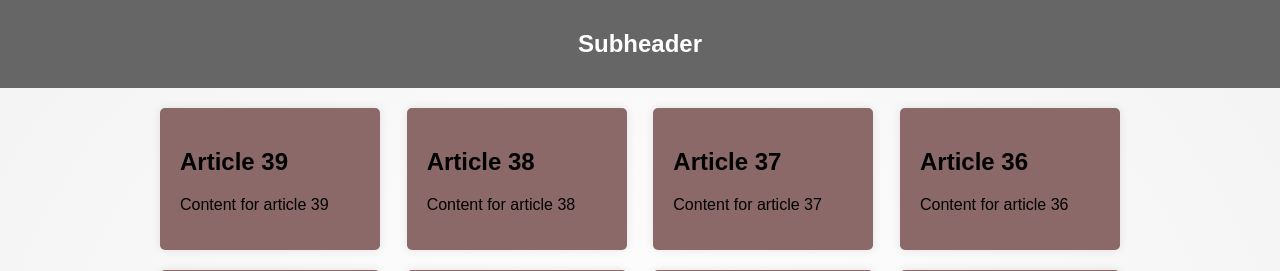
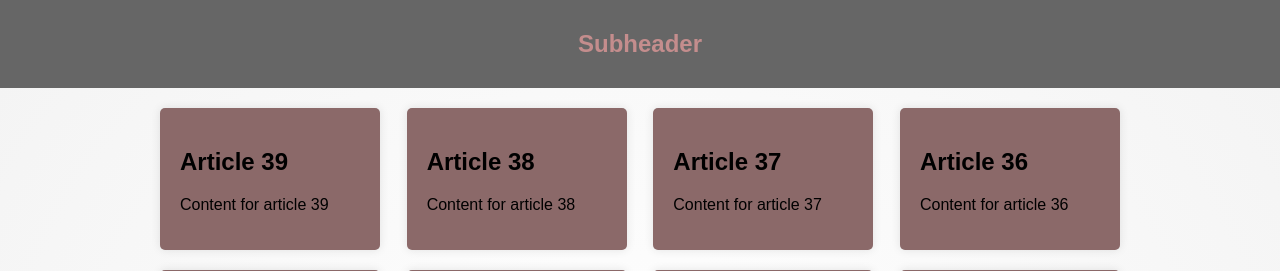
Before and after one commit to Guimill/MyFan, a Django app: page / in a window 1280 px wide. Shown: the part 100-371 px from the top of the page. Run offline with Django 4.2, Linux system fonts and the light colour scheme; data comes from the database, SQL or seed files in the repository.

Commit message:
test ssh

```diff
--- a/MiFan/static/main.css
+++ b/MiFan/static/main.css
@@ -13,7 +13,7 @@ header, footer {
 
 .subheader {
   background-color: #666;
-  color: white;
+  color: rgb(196, 141, 141);
   padding: 10px;
   text-align: center;
 }
```
